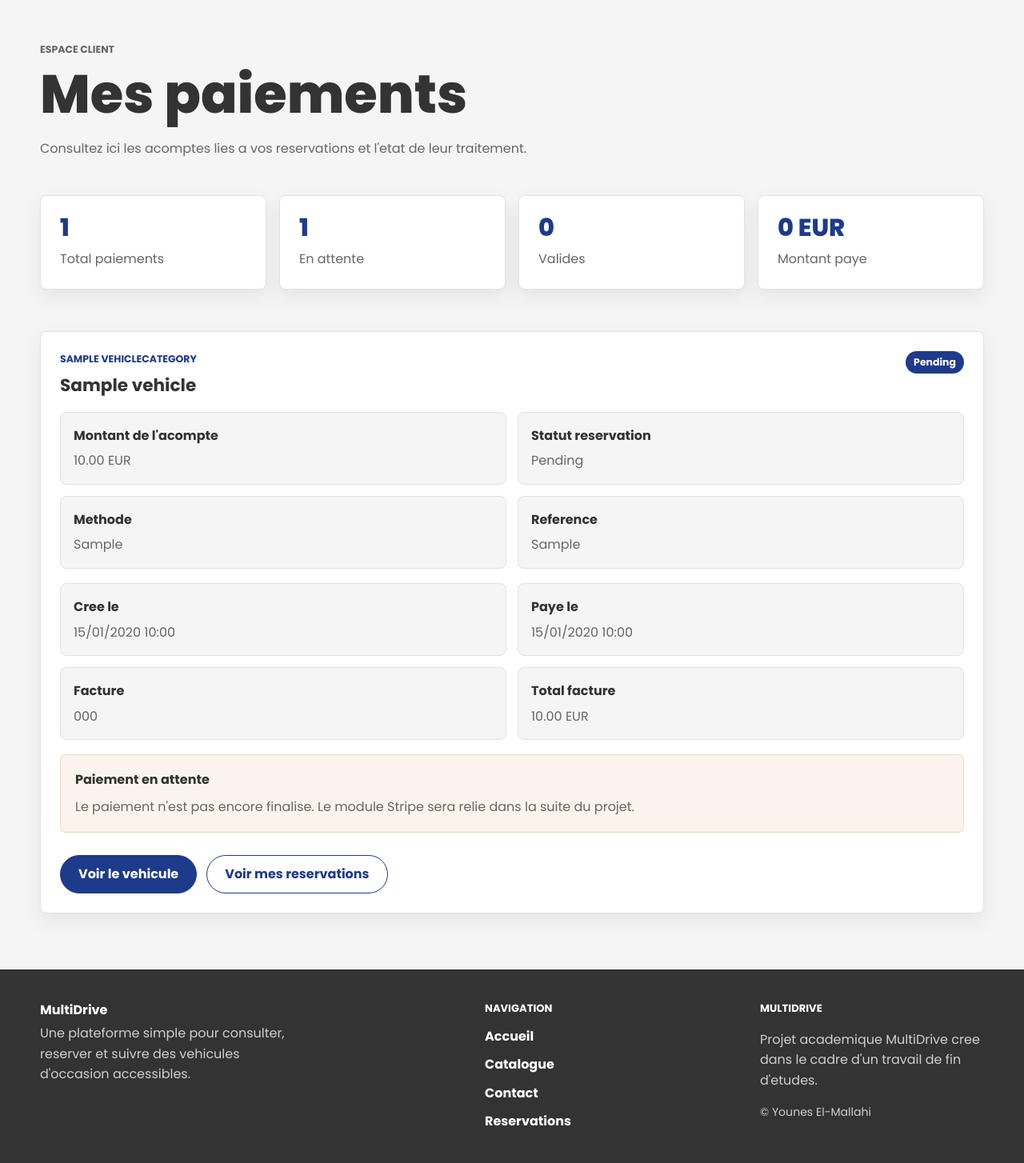
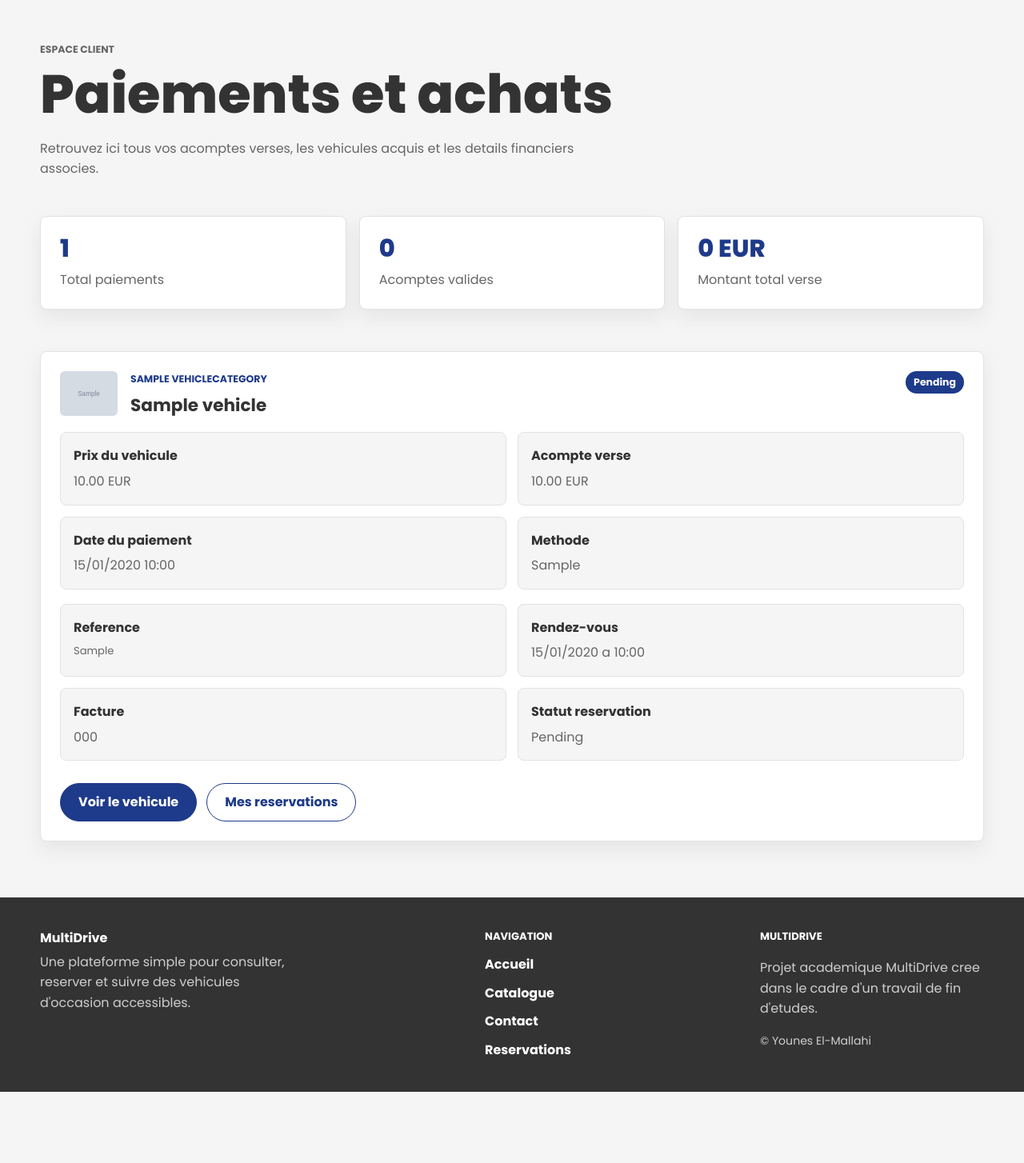
Before and after one commit to younesmala/multidrive, a Django app: page /accounts/payments/ in a window 1280 px wide. Shown: the part 64-1518 px from the top of the page at 80% size. After the commit the page ends 1429 px from the top, so only its background shows below. Run offline with Django 5.2, Linux system fonts and the light colour scheme; a user stored in the database is signed in; tables that the repository leaves empty hold one stand-in row (values such as "Sample post"); grey boxes marked "Sample" are stand-in pictures; parts of the project's set-up code (start-up, migrations or seed data) failed here and were passed over.

Commit message:
Fusionner Paiements et Mes achats en une seule page

```diff
--- a/accounts/templates/accounts/payment_list.html
+++ b/accounts/templates/accounts/payment_list.html
@@ -1,31 +1,27 @@
 {% extends "vehicles/base.html" %}
 
-{% block title %}Mes paiements - MultiDrive{% endblock %}
+{% block title %}Paiements et achats - MultiDrive{% endblock %}
 
 {% block content %}
 <section class="page-title">
     <p class="eyebrow">Espace client</p>
-    <h1>Mes paiements</h1>
-    <p>Consultez ici les acomptes lies a vos reservations et l'etat de leur traitement.</p>
+    <h1>Paiements et achats</h1>
+    <p>Retrouvez ici tous vos acomptes verses, les vehicules acquis et les details financiers associes.</p>
 </section>
 
 <section class="section account-section">
     <div class="member-summary-grid">
         <article class="member-summary-card">
-            <span>{{ payment_counts.total|default:0 }}</span>
+            <span>{{ total_count|default:0 }}</span>
             <p>Total paiements</p>
         </article>
         <article class="member-summary-card">
-            <span>{{ payment_counts.pending|default:0 }}</span>
-            <p>En attente</p>
+            <span>{{ paid_count|default:0 }}</span>
+            <p>Acomptes valides</p>
         </article>
         <article class="member-summary-card">
-            <span>{{ payment_counts.paid|default:0 }}</span>
-            <p>Valides</p>
-        </article>
-        <article class="member-summary-card">
-            <span>{{ payment_summary.paid_amount|default:0 }} EUR</span>
-            <p>Montant paye</p>
+            <span>{{ paid_amount|default:0 }} EUR</span>
+            <p>Montant total verse</p>
         </article>
     </div>
 </section>
@@ -36,6 +32,12 @@
             {% for payment in payments %}
                 <article class="member-detail-card">
                     <div class="member-detail-head">
+                        <div style="display:flex; align-items:center; gap:16px;">
+                            {% if payment.main_image %}
+                                <img src="{{ payment.main_image.image.url }}"
+                                     alt="{{ payment.reservation.vehicle.title }}"
+                                     style="width:72px; height:56px; object-fit:cover; border-radius:6px; flex-shrink:0;">
+                            {% endif %}
                             <div>
                                 <p class="eyebrow">{{ payment.reservation.vehicle.category.name|default:"Vehicule" }}</p>
                                 <h2>
@@ -44,6 +46,7 @@
                                     </a>
                                 </h2>
                             </div>
+                        </div>
                         <span class="status status-{{ payment.status }}">
                             {{ payment.get_status_display }}
                         </span>
@@ -51,35 +54,35 @@
 
                     <div class="member-detail-grid">
                         <div class="member-detail-block">
-                            <strong>Montant de l'acompte</strong>
+                            <strong>Prix du vehicule</strong>
+                            <p>{{ payment.reservation.vehicle.price }} EUR</p>
+                        </div>
+                        <div class="member-detail-block">
+                            <strong>Acompte verse</strong>
                             <p>{{ payment.amount }} EUR</p>
                         </div>
                         <div class="member-detail-block">
-                            <strong>Statut reservation</strong>
-                            <p>{{ payment.reservation.get_status_display }}</p>
+                            <strong>Date du paiement</strong>
+                            <p>{{ payment.paid_at|date:"d/m/Y H:i"|default:"Non renseignee" }}</p>
                         </div>
                         <div class="member-detail-block">
                             <strong>Methode</strong>
                             <p>{{ payment.payment_method|default:"Non renseignee" }}</p>
                         </div>
-                        <div class="member-detail-block">
-                            <strong>Reference</strong>
-                            <p>{{ payment.transaction_reference|default:"Aucune" }}</p>
-                        </div>
                     </div>
 
                     <div class="member-detail-grid">
                         <div class="member-detail-block">
-                            <strong>Cree le</strong>
-                            <p>{{ payment.created_at|date:"d/m/Y H:i" }}</p>
+                            <strong>Reference</strong>
+                            <p style="word-break:break-all; font-size:0.82rem;">{{ payment.transaction_reference|default:"Aucune" }}</p>
                         </div>
                         <div class="member-detail-block">
-                            <strong>Paye le</strong>
+                            <strong>Rendez-vous</strong>
                             <p>
-                                {% if payment.paid_at %}
-                                    {{ payment.paid_at|date:"d/m/Y H:i" }}
+                                {% if payment.reservation.appointment_date %}
+                                    {{ payment.reservation.appointment_date|date:"d/m/Y \a H:i" }}
                                 {% else %}
-                                    Non encore paye
+                                    Non renseigne
                                 {% endif %}
                             </p>
                         </div>
@@ -89,33 +92,17 @@
                                 {% if payment.invoice %}
                                     {{ payment.invoice.invoice_number }}
                                 {% else %}
-                                    Aucune facture pour le moment
+                                    Aucune facture
                                 {% endif %}
                             </p>
                         </div>
                         <div class="member-detail-block">
-                            <strong>Total facture</strong>
-                            <p>
-                                {% if payment.invoice %}
-                                    {{ payment.invoice.total_amount }} EUR
-                                {% else %}
-                                    -
-                                {% endif %}
-                            </p>
+                            <strong>Statut reservation</strong>
+                            <p>{{ payment.reservation.get_status_display }}</p>
                         </div>
                     </div>
 
-                    {% if payment.status == "pending" %}
-                        <div class="member-note member-note-warning">
-                            <strong>Paiement en attente</strong>
-                            <p>Le paiement n'est pas encore finalise. Le module Stripe sera relie dans la suite du projet.</p>
-                        </div>
-                    {% elif payment.status == "failed" %}
-                        <div class="member-note member-note-danger">
-                            <strong>Paiement echoue</strong>
-                            <p>Le paiement a rencontre un probleme. Une verification manuelle peut etre necessaire.</p>
-                        </div>
-                    {% elif payment.status == "refunded" %}
+                    {% if payment.status == "refunded" %}
                         <div class="member-note member-note-warning">
                             <strong>Paiement rembourse</strong>
                             <p>Ce paiement a ete rembourse. Consultez l'administration en cas de question.</p>
@@ -124,16 +111,16 @@
 
                     <div class="hero-actions">
                         <a class="button primary" href="{% url 'vehicles:vehicle_detail' payment.reservation.vehicle.id %}">Voir le vehicule</a>
-                        <a class="button secondary" href="{% url 'reservations:my_reservations' %}">Voir mes reservations</a>
+                        <a class="button secondary" href="{% url 'reservations:my_reservations' %}">Mes reservations</a>
                     </div>
                 </article>
             {% endfor %}
         </div>
     {% else %}
         <div class="empty-state">
-            <h2>Aucun paiement pour le moment</h2>
-            <p>Vos futurs acomptes apparaitront ici avec leur statut, leur reference et la facture associee si elle existe.</p>
-            <a class="button primary" href="{% url 'reservations:my_reservations' %}">Voir mes reservations</a>
+            <h2>Aucun achat pour le moment</h2>
+            <p>Les vehicules pour lesquels vous avez verse un acompte apparaitront ici avec tous les details financiers.</p>
+            <a class="button primary" href="{% url 'vehicles:vehicle_list' %}">Decouvrir le catalogue</a>
         </div>
     {% endif %}
 </section>
--- a/accounts/views.py
+++ b/accounts/views.py
@@ -70,29 +70,30 @@ def payment_list(request):
             "reservation__vehicle__category",
             "invoice",
         )
+        .prefetch_related("reservation__vehicle__images")
         .filter(reservation__user=request.user)
         .order_by("-created_at")
     )
     payments.filter(user_status_read=False).update(user_status_read=True)
-    payment_summary = payments.aggregate(
-        total_count=Count("id"),
-        total_amount=Sum("amount"),
-        paid_amount=Sum("amount", filter=Q(status=Payment.STATUS_PAID)),
-    )
-    payment_counts = {
-        "total": payments.count(),
-        "pending": payments.filter(status=Payment.STATUS_PENDING).count(),
-        "paid": payments.filter(status=Payment.STATUS_PAID).count(),
-        "failed": payments.filter(status=Payment.STATUS_FAILED).count(),
-        "refunded": payments.filter(status=Payment.STATUS_REFUNDED).count(),
-    }
+
+    paid_amount = payments.filter(status=Payment.STATUS_PAID).aggregate(
+        total=Sum("amount")
+    )["total"] or 0
+
+    for p in payments:
+        p.main_image = (
+            p.reservation.vehicle.images.filter(is_main=True).first()
+            or p.reservation.vehicle.images.first()
+        )
+
     return render(
         request,
         "accounts/payment_list.html",
         {
             "payments": payments,
-            "payment_summary": payment_summary,
-            "payment_counts": payment_counts,
+            "paid_amount": paid_amount,
+            "paid_count": payments.filter(status=Payment.STATUS_PAID).count(),
+            "total_count": payments.count(),
         },
     )
 
--- a/reservations/templates/reservations/my_reservations.html
+++ b/reservations/templates/reservations/my_reservations.html
@@ -118,7 +118,7 @@
                         {% if reservation.status == 'accepted' and not reservation.payment %}
                             <a class="button primary" href="{% url 'payments:checkout' %}">Payer l'acompte</a>
                         {% endif %}
-                        <a class="button secondary" href="{% url 'reservations:my_purchases' %}">Mes achats</a>
+                        <a class="button secondary" href="{% url 'accounts:payment_list' %}">Paiements et achats</a>
                     </div>
                 </article>
             {% endfor %}
--- a/vehicles/templates/vehicles/base.html
+++ b/vehicles/templates/vehicles/base.html
@@ -62,7 +62,7 @@
                                 </li>
                                 <li>
                                     <a class="dropdown-item menu-link-with-badge" href="{% url 'accounts:payment_list' %}">
-                                        <span>Paiements</span>
+                                        <span>Paiements et achats</span>
                                         {% if unread_payments %}
                                             <span class="notification-badge">{{ unread_payments }}</span>
                                         {% endif %}
@@ -75,9 +75,6 @@
                                             <span class="notification-badge">{{ unread_contact_responses }}</span>
                                         {% endif %}
                                     </a>
-                                </li>
-                                <li>
-                                    <a class="dropdown-item" href="{% url 'reservations:my_purchases' %}">Mes achats</a>
                                 </li>
                                 <li><hr class="dropdown-divider"></li>
                                 <li>
```
Lines whose indentation alone changed are shown as unchanged.
